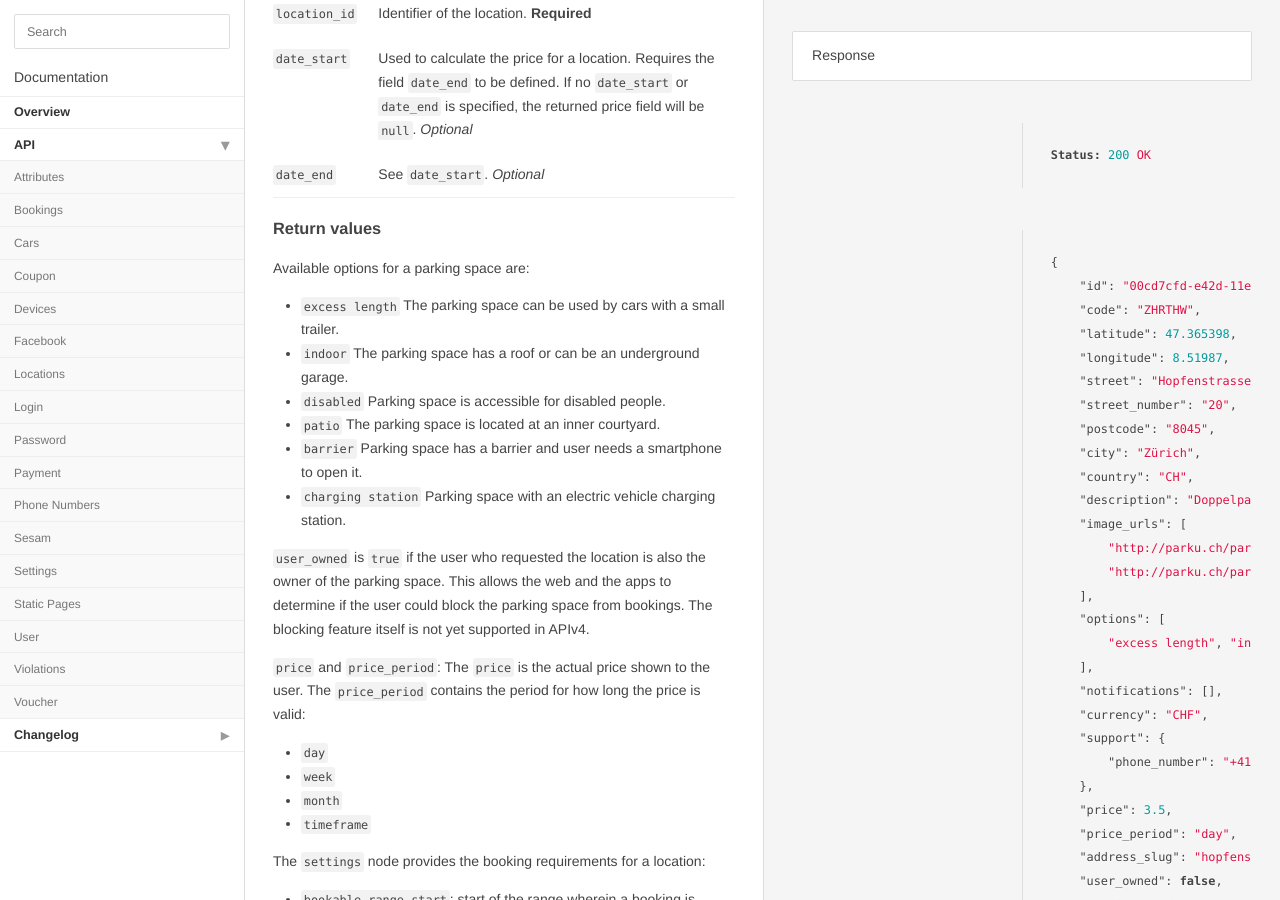
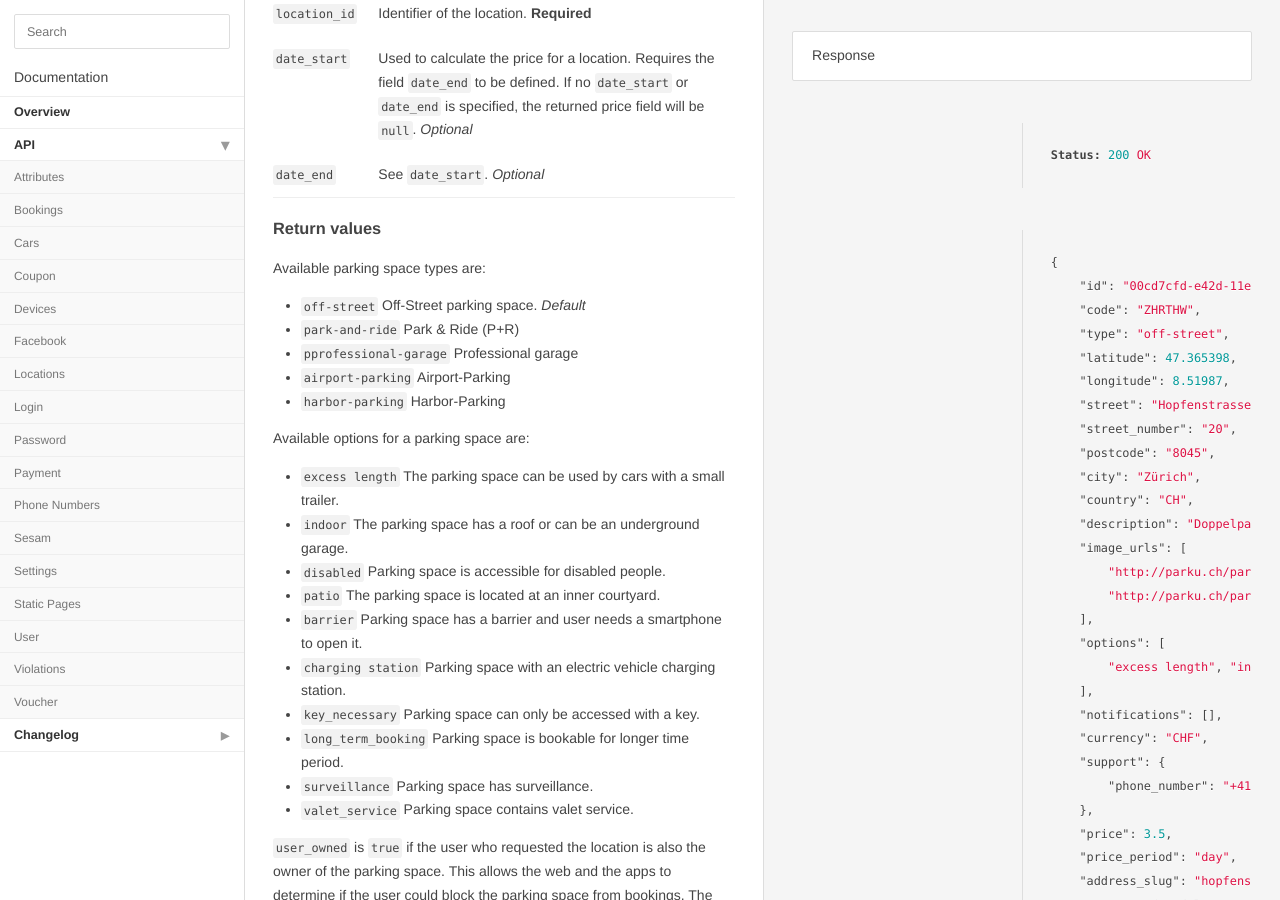
Before and after one commit to parku/docs, a Jekyll site: the page built from api/locations.md, in a window 1280 px wide and 900 px high, scrolled down 420 px. Built offline with Jekyll 4.4.1, drawn with Linux system fonts in a browser that asks for light colours; Markdown is read by kramdown in place of the engine named in the settings.

Commit message:
DEV-338 Adding new options for parking space and introducing parking space type

```diff
--- a/api/locations.md
+++ b/api/locations.md
@@ -26,6 +26,7 @@ Status: 200 OK
 {
     "id": "00cd7cfd-e42d-11e2-8bf1-8a83f3373875",
     "code": "ZHRTHW",
+    "type": "off-street",
     "latitude": 47.365398,
     "longitude": 8.51987,
     "street": "Hopfenstrasse",
@@ -73,6 +74,14 @@ Parameter | Description
 
 ### Return values
 
+Available parking space types are:
+
+* `off-street` Off-Street parking space. _Default_
+* `park-and-ride` Park & Ride (P+R)
+* `pprofessional-garage` Professional garage
+* `airport-parking` Airport-Parking
+* `harbor-parking` Harbor-Parking
+
 Available options for a parking space are:
 
 * `excess length` The parking space can be used by cars with a small trailer.
@@ -81,6 +90,10 @@ Available options for a parking space are:
 * `patio` The parking space is located at an inner courtyard.
 * `barrier` Parking space has a barrier and user needs a smartphone to open it.
 * `charging station` Parking space with an electric vehicle charging station.
+* `key_necessary` Parking space can only be accessed with a key.
+* `long_term_booking` Parking space is bookable for longer time period.
+* `surveillance` Parking space has surveillance.
+* `valet_service` Parking space contains valet service.
 
 `user_owned` is `true` if the user who requested the location is also the owner of the parking space. This allows the web and the apps to determine if the user could block the parking space from bookings. The blocking feature itself is not yet supported in APIv4.
 
```
